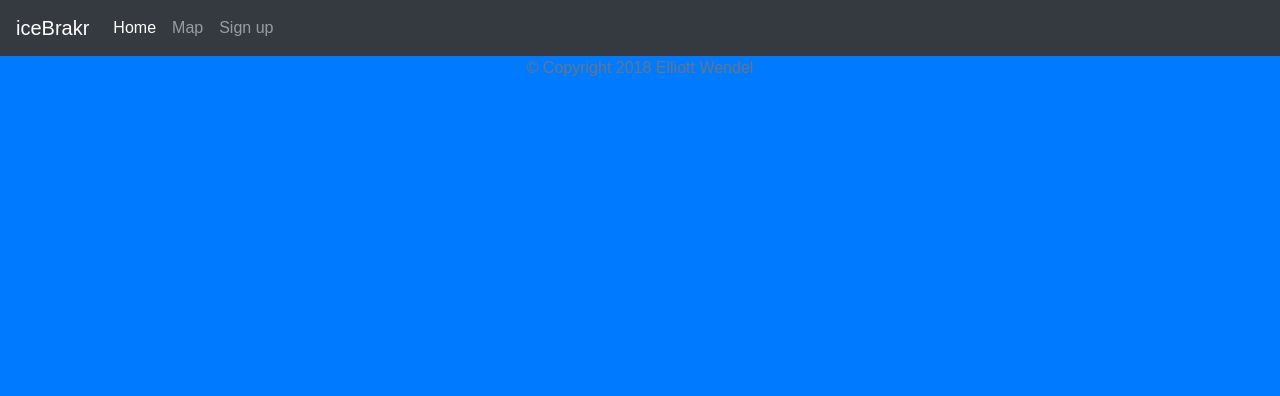
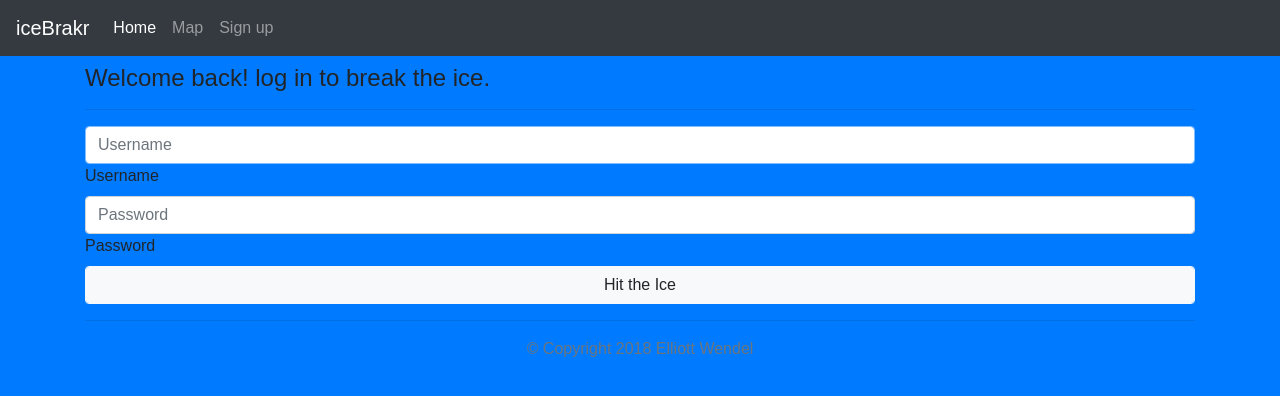
Before and after one commit to ChadGatling/icebrakr, a React (Create React App) app in the folder client/: page /login in a window 1280 px wide. Shown: the top 396 px of the page. Built offline with nearby package versions, Linux system fonts and the light colour scheme; what react-google-maps would draw is missing.

Commit message:
Added log in page

```diff
--- a/client/src/App.js
+++ b/client/src/App.js
@@ -12,7 +12,7 @@ import Nav from "./components/Nav";
 // import Account from "./page/Account";
 import Landing from "./pages/Landing";
 import Location from "./pages/Location";
-// import LogIn from "./pages/LogIn";
+import LogIn from "./pages/LogIn";
 import SignUp from "./pages/SignUp";
 
 class App extends Component {
@@ -33,7 +33,8 @@ class App extends Component {
 						<Switch />
 							<Route exact path="/" component={Landing} />
 							<Route exact path="/location" component={Location} />
-							<Route exact path="/signUp" component={SignUp} />
+							<Route exact path="/login" component={LogIn} />
+							<Route exact path="/signup" component={SignUp} />
 					</div>
 				</Router>
 				<footer className="">
--- a/client/src/components/Nav/Nav.js
+++ b/client/src/components/Nav/Nav.js
@@ -59,7 +59,7 @@ class Nav extends Component {
 								</div>
 							</li>*/}
 							<li className="nav-item">
-								<a className="nav-link" href="/SignUp">Sign up</a>
+								<a className="nav-link" href="/signup">Sign up</a>
 							</li>
 						</ul>
 						{/*<form className="form-inline my-2 my-lg-0">
--- a/client/src/pages/Landing/Landing.js
+++ b/client/src/pages/Landing/Landing.js
@@ -7,8 +7,6 @@ class Landing extends Component {
 	state = {
 
 	};
-
-
 
 	render() {
 		return(
@@ -23,13 +21,14 @@ class Landing extends Component {
 						<Button
 							children="Log in"
 							className="form-control btn btn-light"
+							onClick={() => this.props.history.push("/login")}
 						/>
 					</div>
 					<div className="col-sm">
 						<Button
 							children="Sign up"
 							className="form-control btn btn-light"
-							onClick={() => this.props.history.push("/signUp")}
+							onClick={() => this.props.history.push("/signup")}
 						/>
 					</div>
 				</div>
--- /dev/null
+++ b/client/src/pages/LogIn/LogIn.js
@@ -0,0 +1,52 @@
+import React, { Component } from "react";
+
+//Components
+import {Input, Button} from "../../components/Form";
+
+class LogIn extends Component {
+	state = {
+
+	};
+
+	render() {
+		return(
+		<div className="container mt-2">
+			<h4>Welcome back! log in to break the ice.</h4>
+			<hr/>
+			<form className="form-group">
+				{/*Username*/}
+				<Input
+					autoFocus
+					className="form-control"
+					id="username"
+					name="username"
+					onChange={this.handleInputChange}
+					placeholder="Username"
+					required
+					type="text"
+				/>
+				<label for="username">Username</label>
+				{/*Password*/}
+				<Input
+					className="form-control"
+					id="password"
+					name="password"
+					onChange={this.handleInputChange}
+					placeholder="Password"
+					required
+					type="password"
+				/>
+				<label for="password">Password</label>
+				<Button
+					children="Hit the Ice"
+					className="form-control btn btn-light"
+					onClick={this.handleSubmit}
+				/>
+			</form>
+			<hr/>
+		</div>
+		)
+	}
+};
+
+export default LogIn;
--- /dev/null
+++ b/client/src/pages/LogIn/index.js
@@ -0,0 +1 @@
+export { default } from "./LogIn";
--- a/client/src/pages/SignUp/SignUp.js
+++ b/client/src/pages/SignUp/SignUp.js
@@ -17,7 +17,7 @@ class SignUp extends Component {
 
 	render() {
 		return(
-		<div className="container mt-2">
+		<div className="container mt-2 text-primary">
 			<h4>Just answer a few questions and Hit the Ice to start breaking.</h4>
 			<hr/>
 			<form className="form-group">
```
